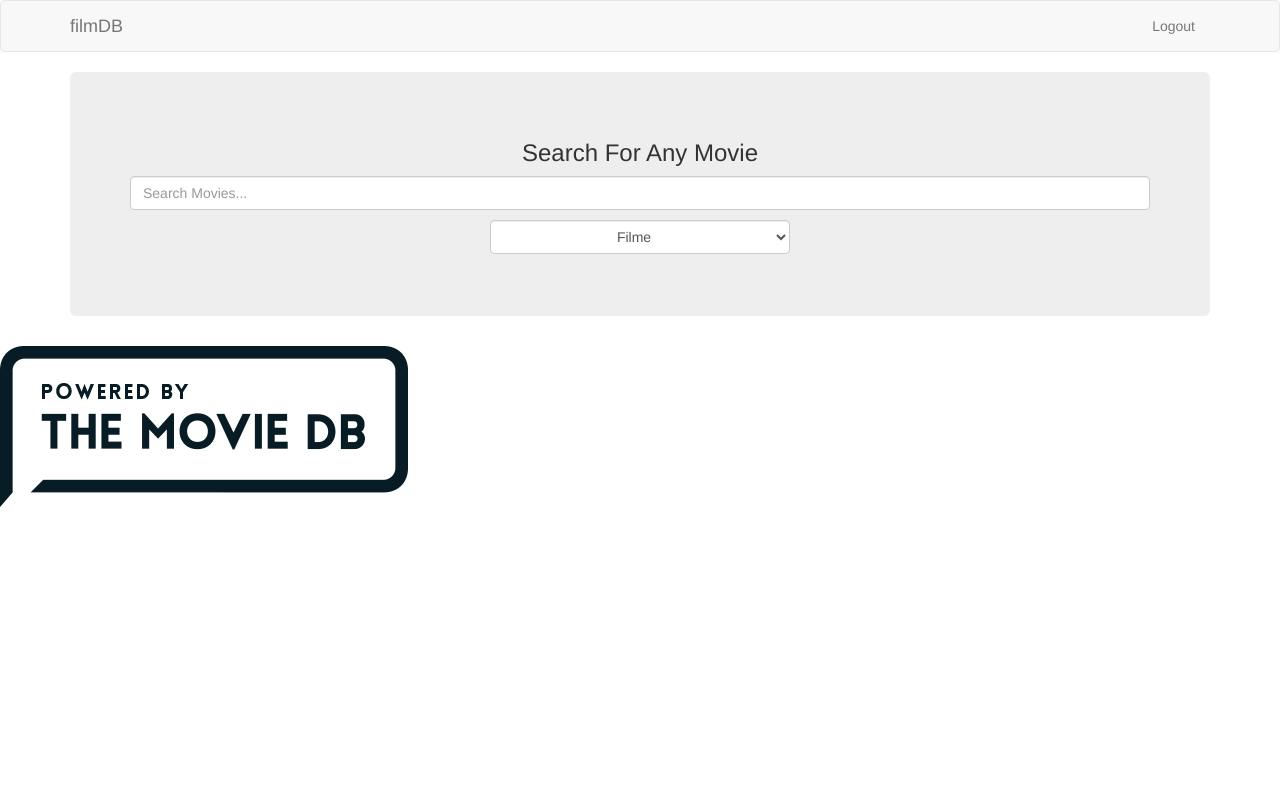
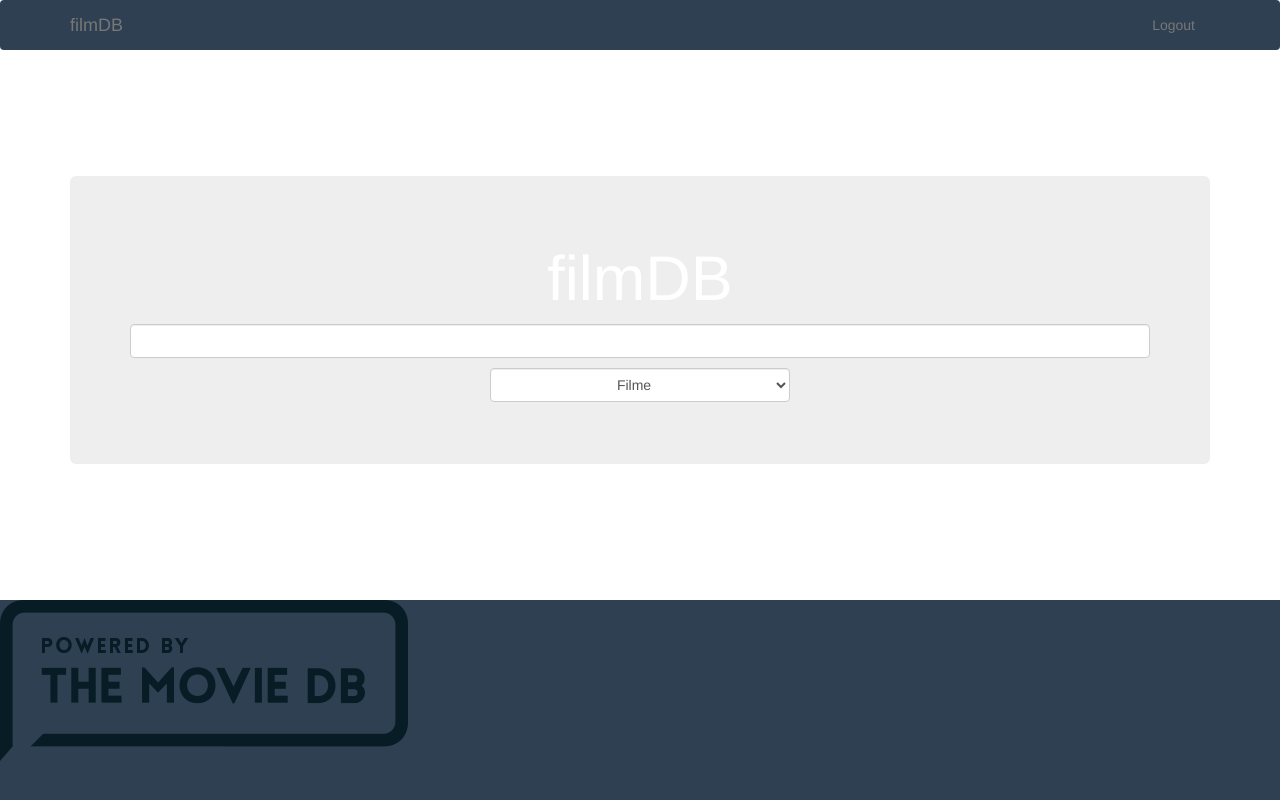
Before and after one commit to allansp9/projeto-fatec, a PHP site: page /views/index.php in a window 1280 px wide. Run offline with PHP 8.4, Linux system fonts and the light colour scheme; the visitor is signed in with stand-in values (Sample User, id 1); some libraries are stand-ins or nearby versions.

Commit message:
mudancas layout

```diff
--- a/css/style.css
+++ b/css/style.css
@@ -1,9 +1,27 @@
-html{
+html, body {
+    height:100%;
+    margin:0;
+    padding:0;
     box-sizing:border-box;
+    color: white;
 }
 
-section {
-    margin-top:250px;
+nav.navbar-default {
+    background-color: #2e4052;
+    border:none;
+    border-radius:none;
+    color: white;
+}
+.wrapper{
+    /*height:700px;*/
+    min-height:100%;
+    display:flex;
+    flex-direction: column;
+    justify-content:space-between;
+}
+
+div.jumbotron{
+
 }
 
 section.container{
@@ -19,10 +37,21 @@ h1.filmdb{
     font-size: 60px;
 }
 
+
+/*thumbnails*/
 #output .col-md-3 .well{
     height:390px;
+    background-color:inherit;
+    border: none;
 }
 
 #output .col-md-3 img{
     height:240px;
 }
+
+.wrapper > footer{
+    background-color: #2e4052;
+    height:200px;
+    /*position:relative;*/
+    width:100%;
+}
--- a/includes/footer.php
+++ b/includes/footer.php
@@ -1,4 +1,11 @@
-    <img src="../img/tmdb-logo.png"/>
+    <footer>
+        <div class="">
+            <img src="../img/tmdb-logo.png"/>
+        </div>
+
+    </footer>
+</div>
+
 
     <script type="text/javascript" src="https://code.jquery.com/jquery-3.2.1.min.js"></script>
     <script type="text/javascript" src="../js/main.js"></script>
--- a/includes/header.php
+++ b/includes/header.php
@@ -9,7 +9,8 @@
 <?php session_start(); ?>
 <?php require '../login/db.php'; ?>
 
-<nav class="navbar navbar-default">
+<div class="wrapper">
+  <nav class="navbar navbar-default">
       <div class="container">
         <div class="navbar-header">
           <a class="navbar-brand" href="../views/index.php">filmDB</a>
--- a/views/index.php
+++ b/views/index.php
@@ -24,21 +24,21 @@
    <!-- </div>-->
    <!-- <br>-->
 
-    <div class="container">
+    <section class="container">
     	<div class="jumbotron">
-	    	<h3 class="text-center">Search For Any Movie</h3>
+	    	<h1 class="text-center">filmDB</h1>
 	    	<form id="searchForm">
-	    		<input type="text" class="form-control" id="searchText" placeholder="Search Movies...">
+	    		<input type="text" class="form-control" id="searchText">
 	    		<select id="searchParam" class="form-control text-center">
                         <option value="movie">Filme</option>
                         <option value="person">Pessoa</option>
                     </select>
 	    	</form>
 	    </div>
-    </div>
 
-    <div class="container">
-      <div id="output" class="row"></div>
-</div>
+        <div class="container">
+          <div id="output" class="row"></div>
+        </div>
+    </section>
 
 <?php include '../includes/footer.php'; ?>
```
